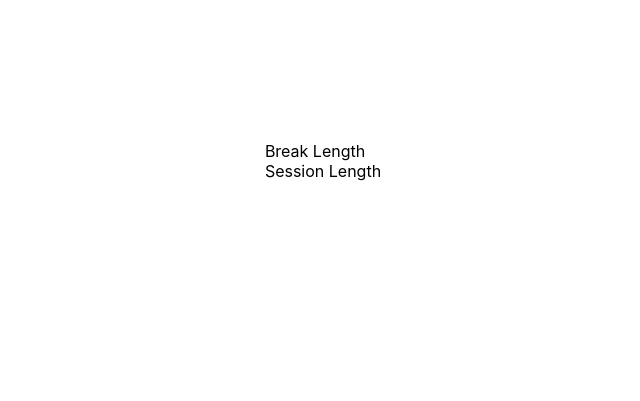
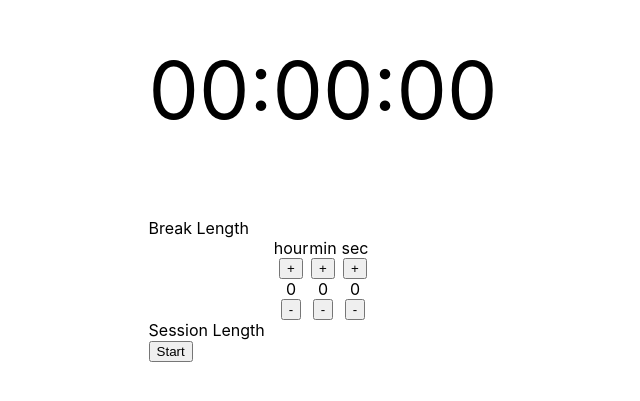
Before and after one commit to AndrewZamora/freeCodeCampProjects, a React (Create React App) app in the folder pomodoro-clock/: page / in a window 1280 px wide. Shown: the part 239-640 px from the top of the page, without its empty margins (317-957 px from the left). Built offline with nearby package versions, Linux system fonts and the light colour scheme.

Commit message:
Moved other components except Clock to their own js files

```diff
--- a/pomodoro-clock/src/App.js
+++ b/pomodoro-clock/src/App.js
@@ -1,13 +1,13 @@
 import React, { Component } from 'react';
 import './App.css';
 import Label from './components/Label';
+import Clock from './components/Clock';
 
 class App extends Component {
   render() {
     return (
       <div style={styles.container}>
-        <Label id="break-label">Break Length</Label>
-        <Label id="session-label">Session Length</Label>
+        <Clock status="Work Time"/>
       </div>
     );
   }
@@ -16,8 +16,8 @@ class App extends Component {
 export default App;
 
 const styles = {
-  container:{
-    display:'flex',
-    flexDirection:'column'
+  container: {
+    display: 'flex',
+    flexDirection: 'column'
   }
 }
```
